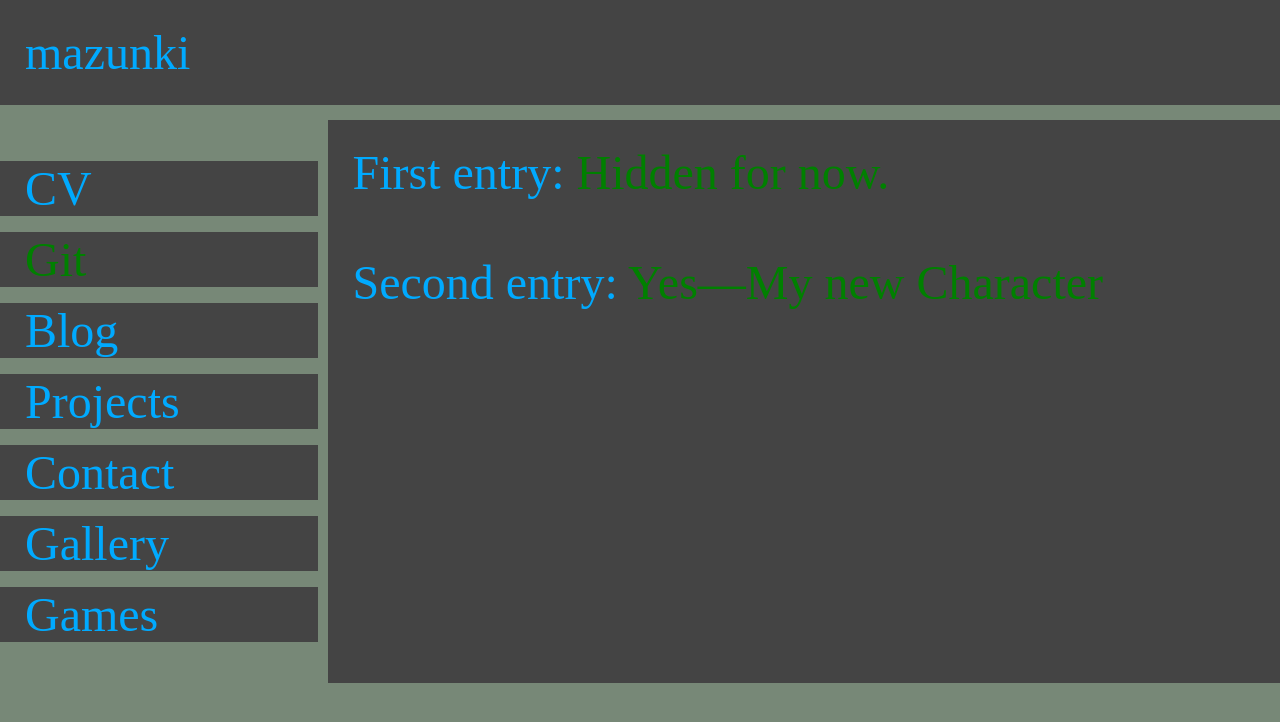
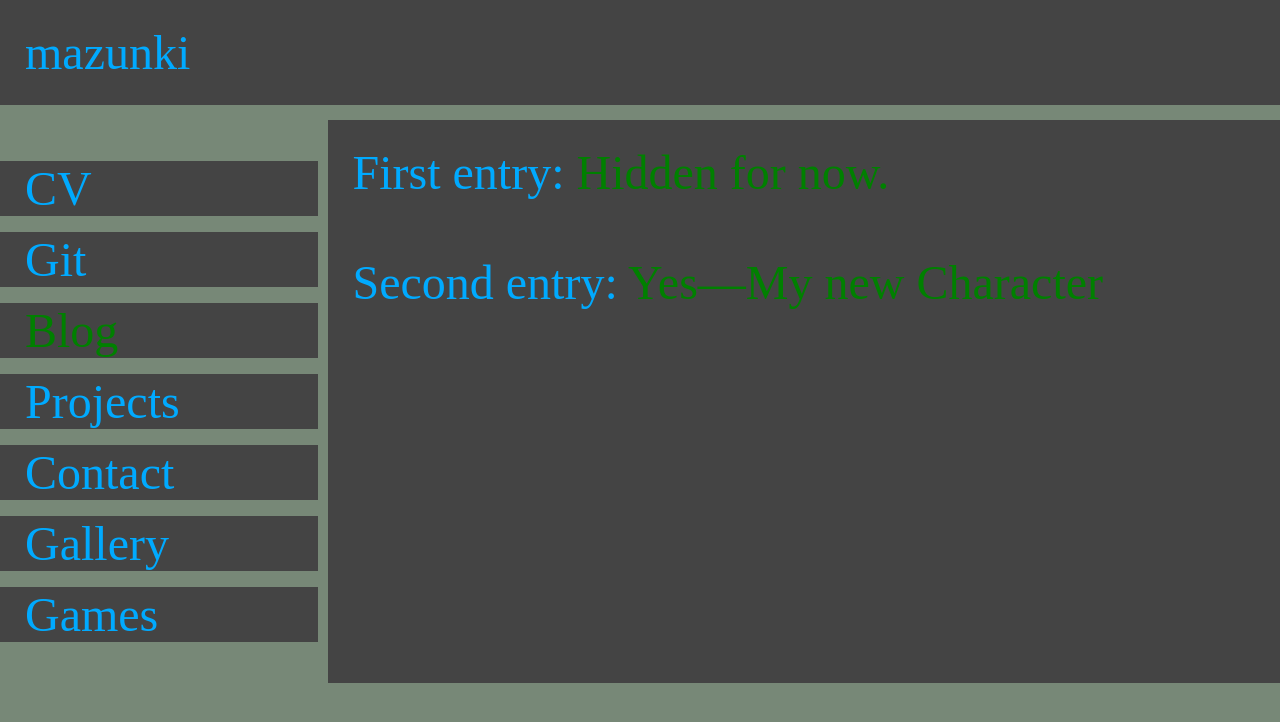
Before and after one commit to mazunki/DevSite, a plain HTML site: page content/blog_entries/index.html in a window 1280 px wide. Drawn offline with Linux system fonts and the light colour scheme; files that its build step writes are made by us from their sources.

Commit message:
wrong menu item!

```diff
--- a/content/blog_entries/index.html
+++ b/content/blog_entries/index.html
@@ -11,8 +11,8 @@
 			<div class="grid header">mazunki</div>
 			<div class="grid menu">
 				<div>CV</div>
-				<div><a href="/blog_entries/">Git</a></div>
-				<div>Blog</div>
+				<div>Git</div>
+				<div><a href="/blog_entries/">Blog</a></div>
 				<div>Projects</div>
 				<div>Contact</div>
 				<div>Gallery</div>
```
